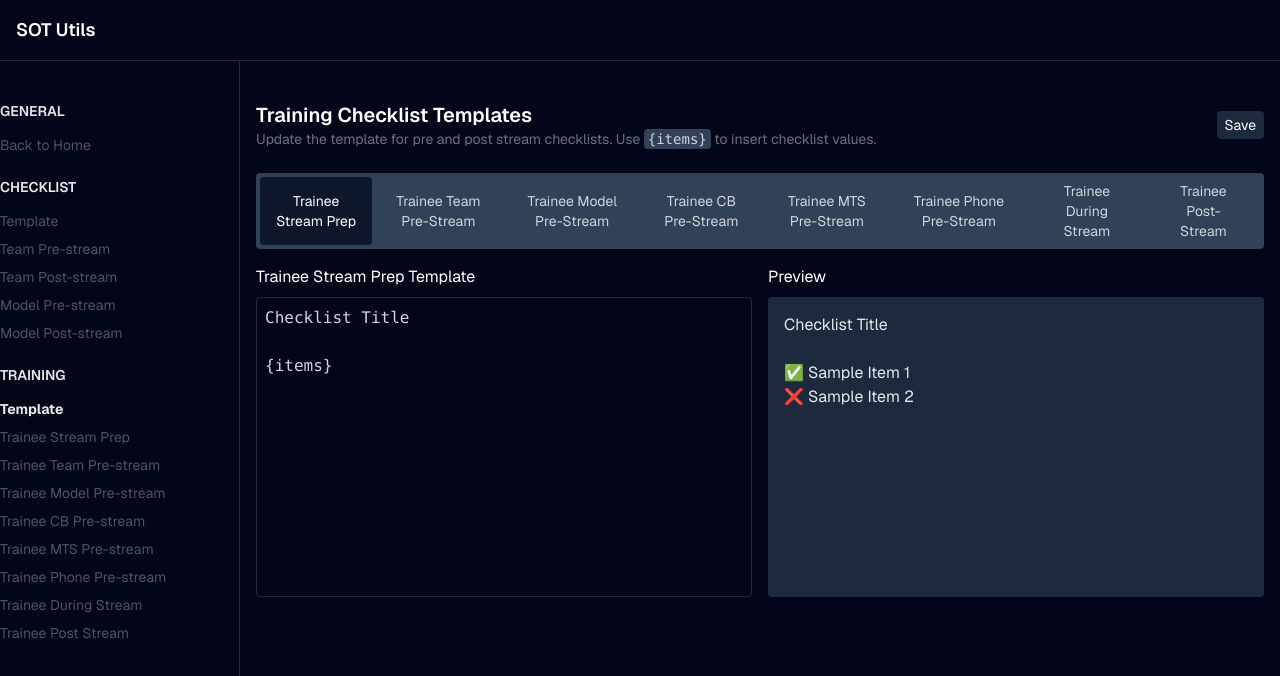
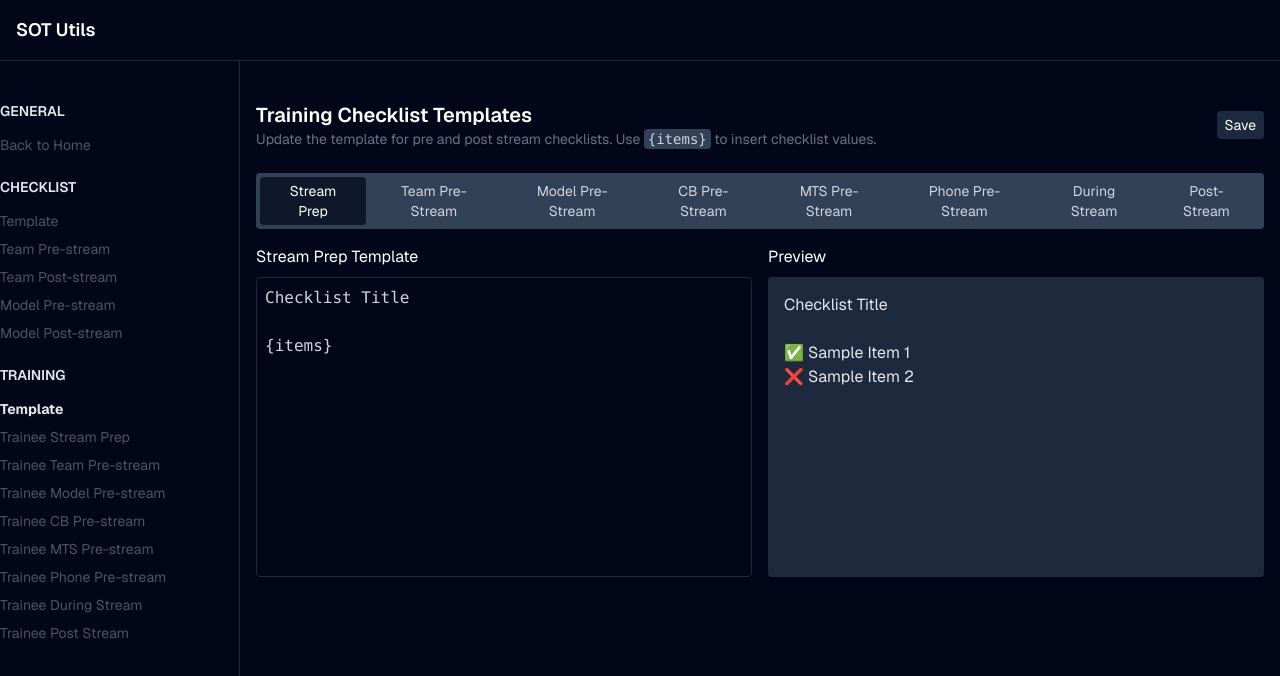
Before and after one commit to olecaloco/sot-utils, a Next.js app: page /portal/trainee/checklist-template in a window 1280 px wide. Shown: the top 676 px of the page. Built offline with nearby package versions, Linux system fonts and the light colour scheme; no server answers; the database is empty.

Commit message:
Removed Trainee prefix on Training checklist templates

```diff
--- a/components/portal/checklist/TemplateForm.tsx
+++ b/components/portal/checklist/TemplateForm.tsx
@@ -16,14 +16,14 @@ const labels: Record<ChecklistType, string> = {
     model_prestream: "Model Pre-Stream",
     team_poststream: "Team Post-Stream",
     model_poststream: "Model Post-Stream",
-    trainee_stream_prep: "Trainee Stream Prep",
-    trainee_team_prestream: "Trainee Team Pre-Stream",
-    trainee_during_stream: "Trainee During Stream",
-    trainee_model_prestream: "Trainee Model Pre-Stream",
-    trainee_cb_prestream: "Trainee CB Pre-Stream",
-    trainee_mts_prestream: "Trainee MTS Pre-Stream",
-    trainee_phone_prestream: "Trainee Phone Pre-Stream",
-    trainee_poststream: "Trainee Post-Stream",
+    trainee_stream_prep: "Stream Prep",
+    trainee_team_prestream: "Team Pre-Stream",
+    trainee_during_stream: "During Stream",
+    trainee_model_prestream: "Model Pre-Stream",
+    trainee_cb_prestream: "CB Pre-Stream",
+    trainee_mts_prestream: "MTS Pre-Stream",
+    trainee_phone_prestream: "Phone Pre-Stream",
+    trainee_poststream: "Post-Stream",
 };
 
 const defaultTemplates = () => {
```
